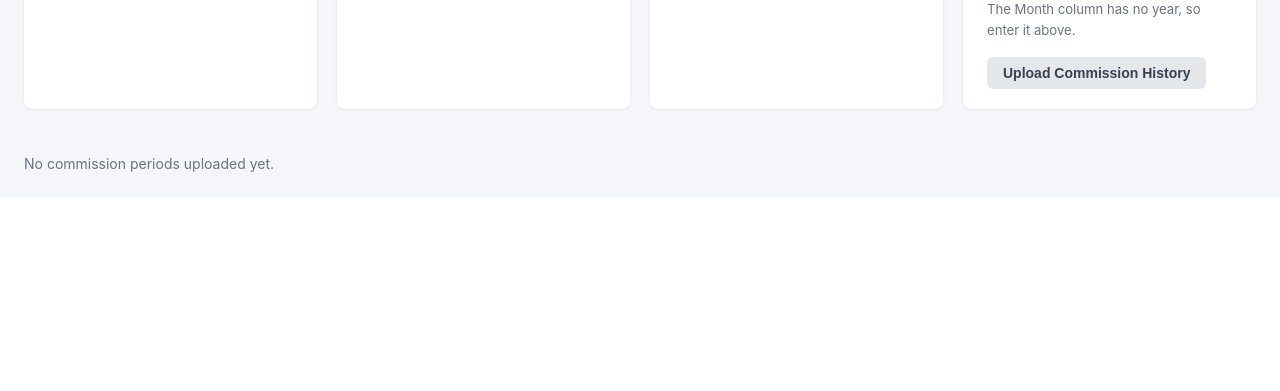
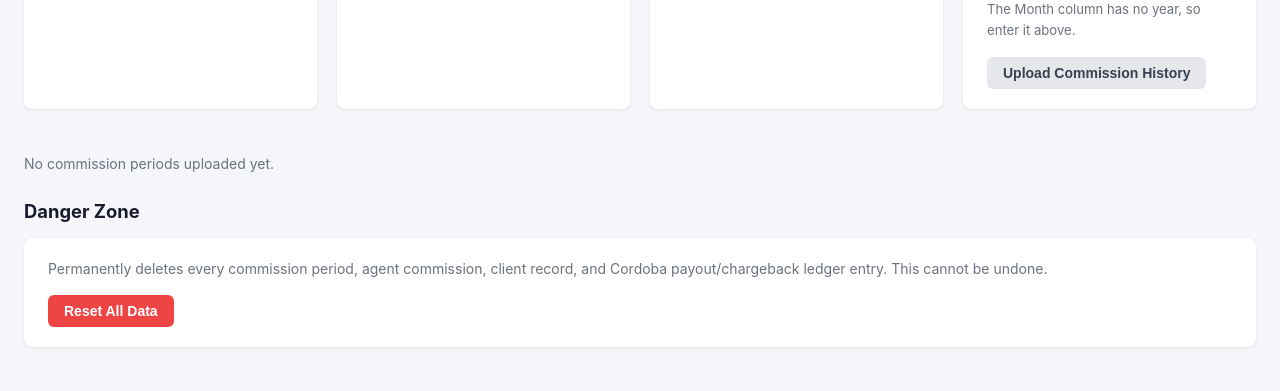
Before and after one commit to pixelme1369/Comission_ADP, a Flask app: page / in a window 1280 px wide. Shown: the part 670-1061 px from the top of the page. Before the commit the page ends 842 px from the top, so only its background shows below. Run offline with Flask 3, Linux system fonts and the light colour scheme.

Commit message:
Add Reset All Data button to main page
Wipes every CommissionPeriod (cascading to AgentCommission and
ClientRecord), plus the CordobaPaidClient and CordobaChargedBackClient
ledgers. Guarded by a JS confirm() dialog since it's irreversible.

```diff
--- a/app/routes.py
+++ b/app/routes.py
@@ -67,6 +67,19 @@ def _new_client_record(period_id, agent_commission_id, cr, **overrides):
 def index():
     recent_periods = CommissionPeriod.query.order_by(CommissionPeriod.uploaded_at.desc()).limit(12).all()
     return render_template("index.html", periods=recent_periods)
+
+
+@bp.route("/reset-all", methods=["POST"])
+def reset_all():
+    # Per-object delete (not a bulk Query.delete()) so the ORM cascade on
+    # CommissionPeriod actually fires and takes AgentCommission + ClientRecord with it.
+    for period in CommissionPeriod.query.all():
+        db.session.delete(period)
+    CordobaPaidClient.query.delete()
+    CordobaChargedBackClient.query.delete()
+    db.session.commit()
+    flash("All commission data has been reset.", "success")
+    return redirect(url_for("main.index"))
 
 
 @bp.route("/upload", methods=["POST"])
--- a/app/templates/index.html
+++ b/app/templates/index.html
@@ -114,4 +114,16 @@
 {% else %}
 <p class="muted">No commission periods uploaded yet.</p>
 {% endif %}
+
+<h2>Danger Zone</h2>
+<div class="card">
+  <p class="muted" style="margin-bottom:1rem;">
+    Permanently deletes every commission period, agent commission, client record, and
+    Cordoba payout/chargeback ledger entry. This cannot be undone.
+  </p>
+  <form method="POST" action="{{ url_for('main.reset_all') }}"
+        onsubmit="return confirm('This will permanently delete ALL commission data — every period, agent, client, and Cordoba record. This cannot be undone.\n\nAre you absolutely sure?')">
+    <button type="submit" class="btn btn-danger">Reset All Data</button>
+  </form>
+</div>
 {% endblock %}
```
